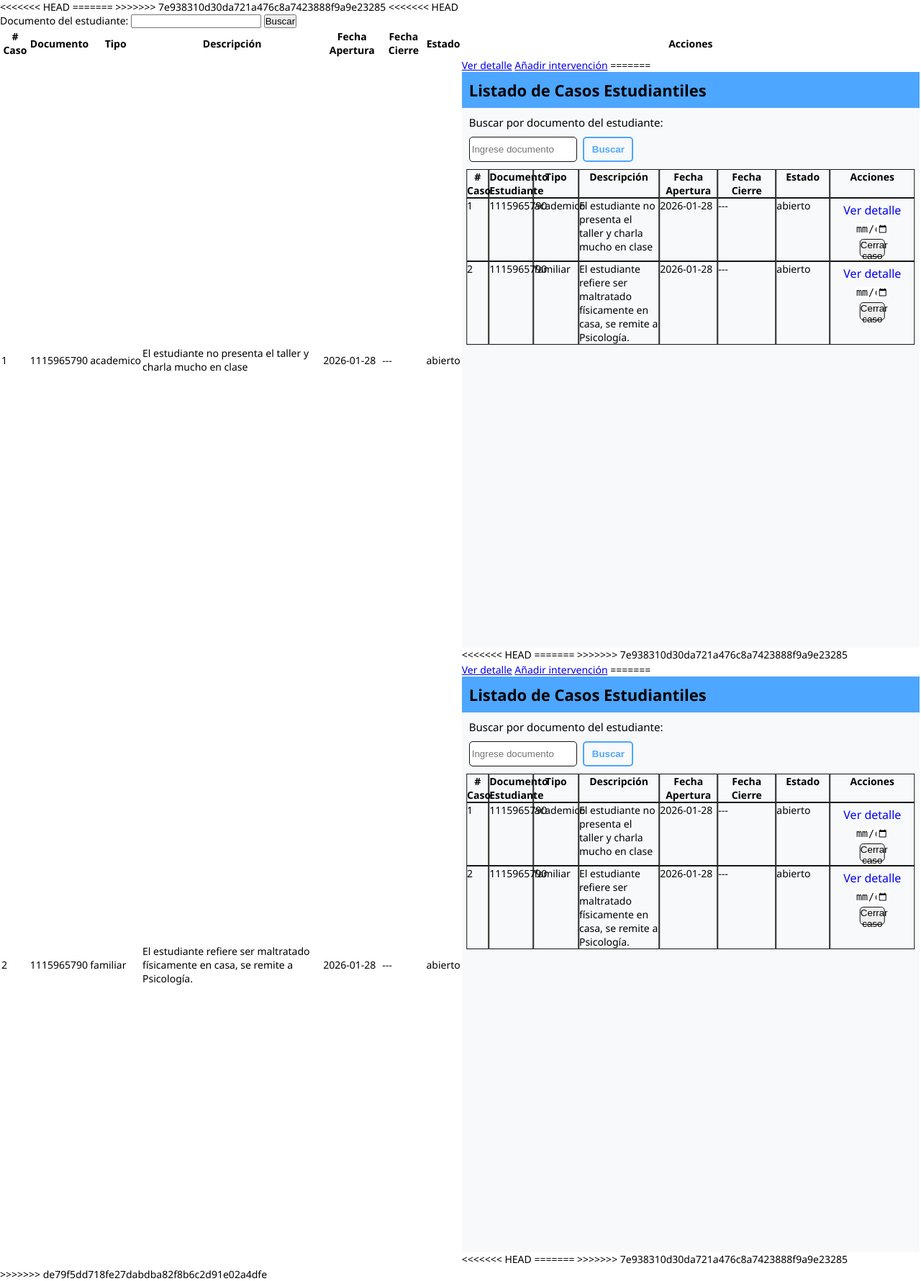
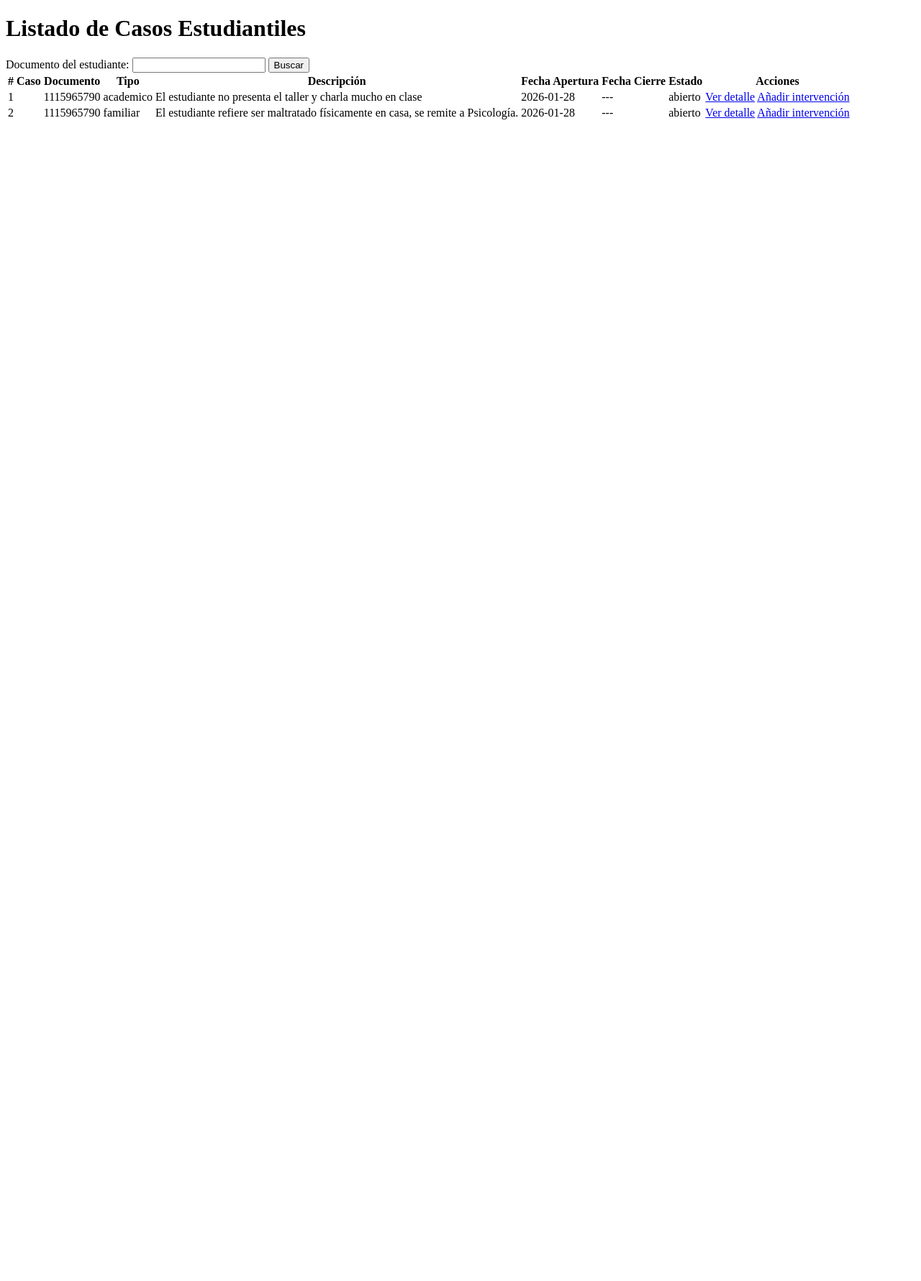
Before and after one commit to Berserk1550/Proyecto-Visionarios, a Flask app: page /casos in a window 1280 px wide. Shown: the whole page at 72% size. After the commit the page ends 166 px from the top, so only its background shows below. Run offline with Flask 3, Linux system fonts and the light colour scheme; data comes from the database, SQL or seed files in the repository.

Commit message:
LISTAR CASOS HTML CORREGIDO

```diff
--- a/templates/listar_casos.html
+++ b/templates/listar_casos.html
@@ -2,36 +2,11 @@
 <html lang="es">
 <head>
     <meta charset="UTF-8">
-    <meta name="viewport" content="width=device-width, initial-scale=1.0">
     <title>Listado de Casos</title>
-<<<<<<< HEAD
-=======
-
-    <link rel="stylesheet" href="../static/listar_casos.css">
-    <!-- <style>
-        table {
-            width: 100%;
-            border-collapse: collapse;
-            margin-top: 20px;
-        }
-        th, td {
-            border: 1px solid #ccc;
-            padding: 8px;
-            text-align: left;
-        }
-        th {
-            background: #f2f2f2;
-        }
-        .acciones {
-            display: flex;
-            gap: 10px;
-        }
-    </style> -->
->>>>>>> 7e938310d30da721a476c8a7423888f9a9e23285
 </head>
 <body>
+    <h1>Listado de Casos Estudiantiles</h1>
 
-<<<<<<< HEAD
     <!-- Formulario de búsqueda por documento -->
     <form action="{{ url_for('lista_casos') }}" method="GET">
         <label for="documento">Documento del estudiante:</label>
@@ -66,89 +41,6 @@
                 <td>
                     <a href="{{ url_for('ver_caso', num_caso=caso.num_caso) }}">Ver detalle</a>
                     <a href="{{ url_for('nueva_intervencion_form', num_caso=caso.num_caso) }}">Añadir intervención</a>
-=======
-    <main id="padre_ppal">
-
-        <h1>Listado de Casos Estudiantiles</h1>
-
-        <!-- Formulario de búsqueda por documento -->
-        <form action="{{ url_for('lista_casos') }}" method="GET" id="buscar_estudiante">
-
-            <label for="documento">Buscar por documento del estudiante:</label>
-
-            <div id="caja_horizontal">
-
-                <input type="text" id="documento" name="documento" placeholder="Ingrese documento">
-
-                <button type="submit">Buscar</button>
-
-            </div>
-
-        </form>
-
-        <!-- Tabla de casos -->
-        <table>
-
-            <thead>
-
-                <tr id="titulos">
-
-                    <th># Caso</th>
-                    <th>Documento Estudiante</th>
-                    <th>Tipo</th>
-                    <th>Descripción</th>
-                    <th>Fecha Apertura</th>
-                    <th>Fecha Cierre</th>
-                    <th>Estado</th>
-                    <th>Acciones</th>
-
-                </tr>
-
-            </thead>
-
-            <tbody>
-
-                {% for caso in casos %}
-                <tr id="informacion">
-
-                    <td><p>Caso #</p>{{ caso.num_caso }}</td>
-                    <td><p>Documento:</p>{{ caso.documento }}</td>
-                    <td><p>Tipo:</p>{{ caso.caso_tipo }}</td>
-                    <td><p>Descripción:</p>{{ caso.caso_descripcion }}</td>
-                    <td><p>Fecha Apertura:</p>{{ caso.caso_fecha_apertura }}</td>
-                    <td><p>Fecha Cierre:</p>{{ caso.caso_fecha_cierre or '---' }}</td>
-                    <td><p>Estado:</p>{{ caso.caso_estado }}</td>
-                    <td class="acciones">
-
-                        <!-- Botón visible para todos -->
-                        <a href="{{ url_for('ver_caso', num_caso=caso.num_caso) }}">Ver detalle</a>
-
-                        <!-- Botón solo para admin -->
-                        <form action="{{ url_for('r_cerrar_caso', num_caso=caso.num_caso) }}" method="POST" style="display:inline;">
-
-                            <input type="date" name="caso_fecha_cierre" id="caso_fecha_cierre" required>
-
-                            <button type="submit" id="btn_cerrar_caso">Cerrar caso</button>
-
-                        </form>
-
-
-                    </td>
-
-                </tr>
-
-                {% endfor %}
-
-            </tbody>
-
-        </table>
-
-    </main>
-
-<<<<<<< HEAD
-=======
-                    <!-- Botón solo para admin -->
->>>>>>> 7e938310d30da721a476c8a7423888f9a9e23285
                     {% if session['rol'] == 'administrador' %}
                     <form action="{{ url_for('r_cerrar_caso', num_caso=caso.num_caso) }}" method="POST">
                         <button type="submit">Cerrar caso</button>
@@ -159,6 +51,5 @@
             {% endfor %}
         </tbody>
     </table>
->>>>>>> de79f5dd718fe27dabdba82f8b6c2d91e02a4dfe
 </body>
 </html>
```
